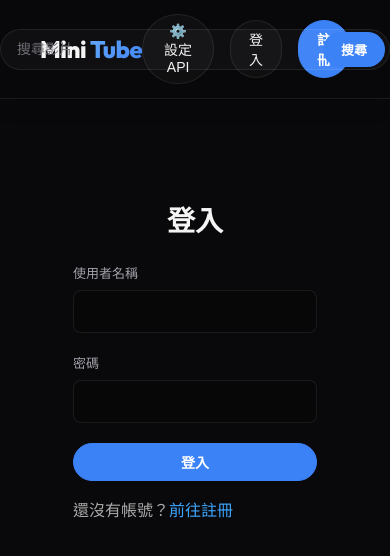
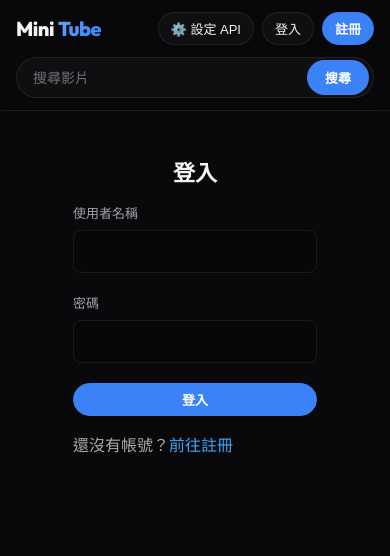
Before and after one commit to Lionel880/MiniTube, a Vue app in the folder frontend/: page /#/login in a window 390 px wide. Shown: the top 556 px of the page. Built offline with nearby package versions, Linux system fonts and the light colour scheme.

Commit message:
Update http.js Bypass-Tunnel-Reminder header and main.css RWD media queries

```diff
--- a/frontend/src/api/http.js
+++ b/frontend/src/api/http.js
@@ -9,6 +9,9 @@ const http = axios.create({
   baseURL: getBaseURL(),
   timeout: 30000,
   withCredentials: true, // 啟用跨網域傳遞 Cookie (例如 GitHub Pages -> Render)
+  headers: {
+    "Bypass-Tunnel-Reminder": "true",
+  },
 });
 
 // --- 記憶體內 token (由 auth store 設定) ---
--- a/frontend/src/assets/main.css
+++ b/frontend/src/assets/main.css
@@ -623,3 +623,84 @@ main {
   margin-top: 6px;
   font-weight: 500;
 }
+
+/* ==================================================
+   📱 Mobile Responsiveness (RWD) Media Queries
+   ================================================== */
+
+@media (max-width: 768px) {
+  .navbar {
+    padding: 12px 16px;
+    flex-wrap: wrap;
+    gap: 12px;
+  }
+
+  .navbar form {
+    position: static;
+    transform: none;
+    order: 3;
+    width: 100%;
+    max-width: none;
+  }
+
+  .navbar .brand {
+    font-size: 20px;
+  }
+
+  .navbar .nav-actions {
+    gap: 8px;
+  }
+
+  .navbar .username-tag {
+    display: none; /* Hide username on mobile to save space */
+  }
+
+  .btn {
+    padding: 6px 12px;
+    font-size: 13px;
+  }
+
+  .page {
+    padding: 20px 16px;
+  }
+
+  .video-detail-layout {
+    padding: 12px;
+  }
+
+  .video-detail-layout .video-title {
+    font-size: 20px;
+  }
+
+  .video-detail-layout .video-meta-row {
+    flex-direction: column;
+    align-items: flex-start;
+    gap: 12px;
+  }
+}
+
+@media (max-width: 480px) {
+  .video-grid {
+    grid-template-columns: 1fr;
+    gap: 20px;
+  }
+
+  .center-page {
+    margin: 20px auto;
+    padding: 24px 16px;
+  }
+
+  .center-page h2 {
+    font-size: 22px;
+    margin-bottom: 16px;
+  }
+
+  .upload-form {
+    padding: 20px 16px;
+  }
+
+  .upload-form h2 {
+    font-size: 22px;
+    margin-bottom: 16px;
+  }
+}
```
